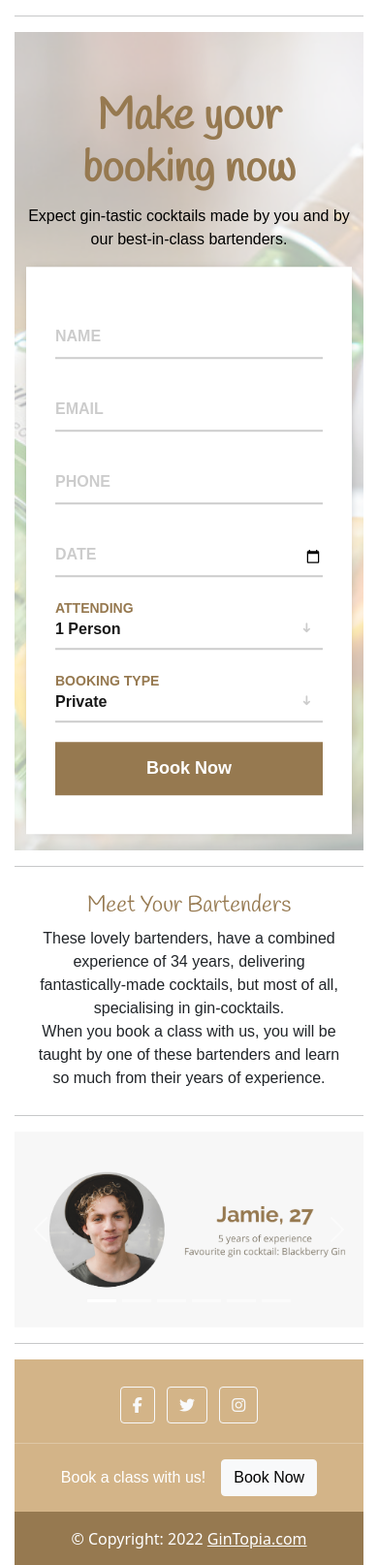
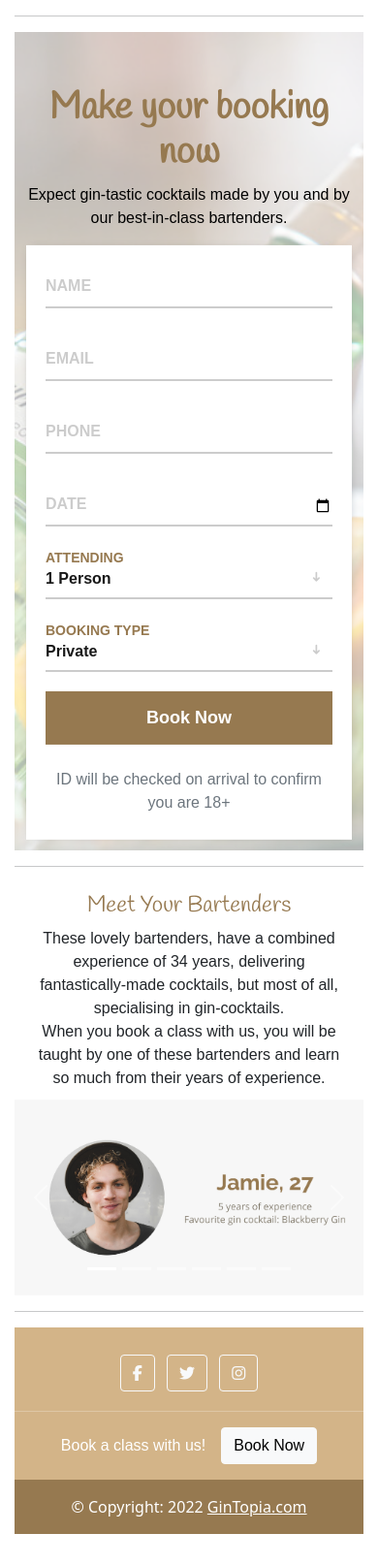
Before and after one commit to LeanneCodes/gintopia, a Flask app: page /bookaclass in a window 390 px wide. Shown: the part 89-1703 px from the top of the page at 97% size. After the commit the page ends 1671 px from the top, so only its background shows below. Run offline with Flask 2, Linux system fonts and the light colour scheme; some libraries are stand-ins or nearby versions; some web fonts are replaced.

Commit message:
make booking form responsive

```diff
--- a/static/css/style.css
+++ b/static/css/style.css
@@ -338,7 +338,7 @@ body h4,h5,h6 {
 	max-width: 642px;
 	width: 100%;
 	margin: auto;
-	padding: 40px 30px;
+	padding: 10px 20px;
 }
 
 .booking-form .form-group {
@@ -932,11 +932,11 @@ h2 {
     }
 
     .booking-cta h1 {
-        font-size: 2.8em;
+        font-size: 2.4em;
     }
 
     .booking-cta p {
-        font-size: 16px;
+        font-size: 1em;
     }
 }
 
--- a/templates/bookaclass.html
+++ b/templates/bookaclass.html
@@ -76,6 +76,10 @@
                   <div class="form-btn">
                     <button class="submit-btn">Book Now</button>
                   </div>
+                  <br>
+                  <div>
+                    <p class="text-muted text-center">ID will be checked on arrival to confirm you are 18+</p>
+                  </div>
                 </form>
               </div>
             </div>
@@ -90,7 +94,6 @@
       <h3>Meet Your Bartenders</h3>
       <p>These lovely bartenders, have a combined experience of 34 years, delivering fantastically-made cocktails, but most of all, specialising in gin-cocktails.<br>When you book a class with us, you will be taught by one of these bartenders and learn so much from their years of experience.</p>
     </div>
-    <hr>
   </section>
   <section class="bartender-intro">
     <br>
--- a/templates/signup.html
+++ b/templates/signup.html
@@ -7,6 +7,7 @@
         <form class="form-signup" action="#">
           <h1>Create Account</h1>
           <input class="input-signup" type="text" placeholder="Name" required/>
+          <input class="input-signup" type="number" id="age" min="18" max="80" step="1" placeholder="Age" required>
           <input class="input-signup" type="email" placeholder="Email" required/>
           <input class="input-signup" type="password" placeholder="Password" required/>
           <button class="button-signup">Sign Up</button>
```
